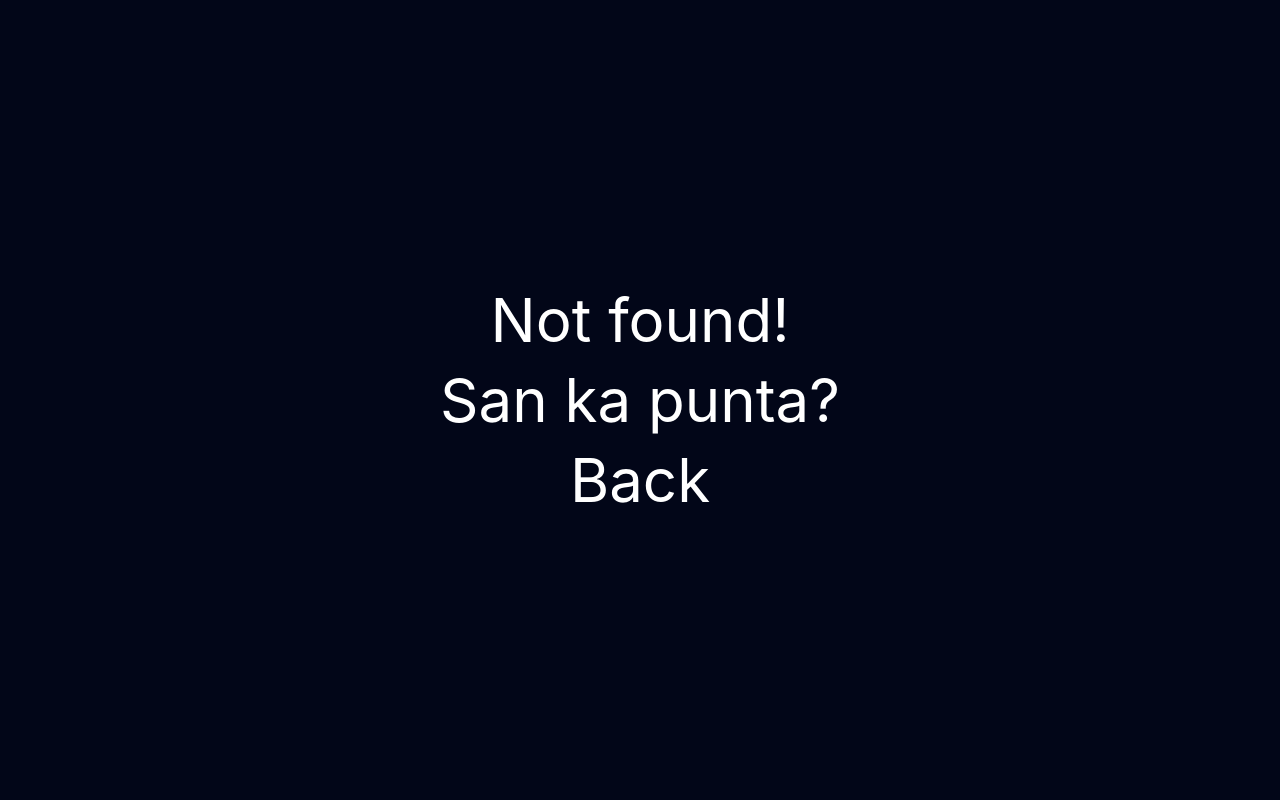
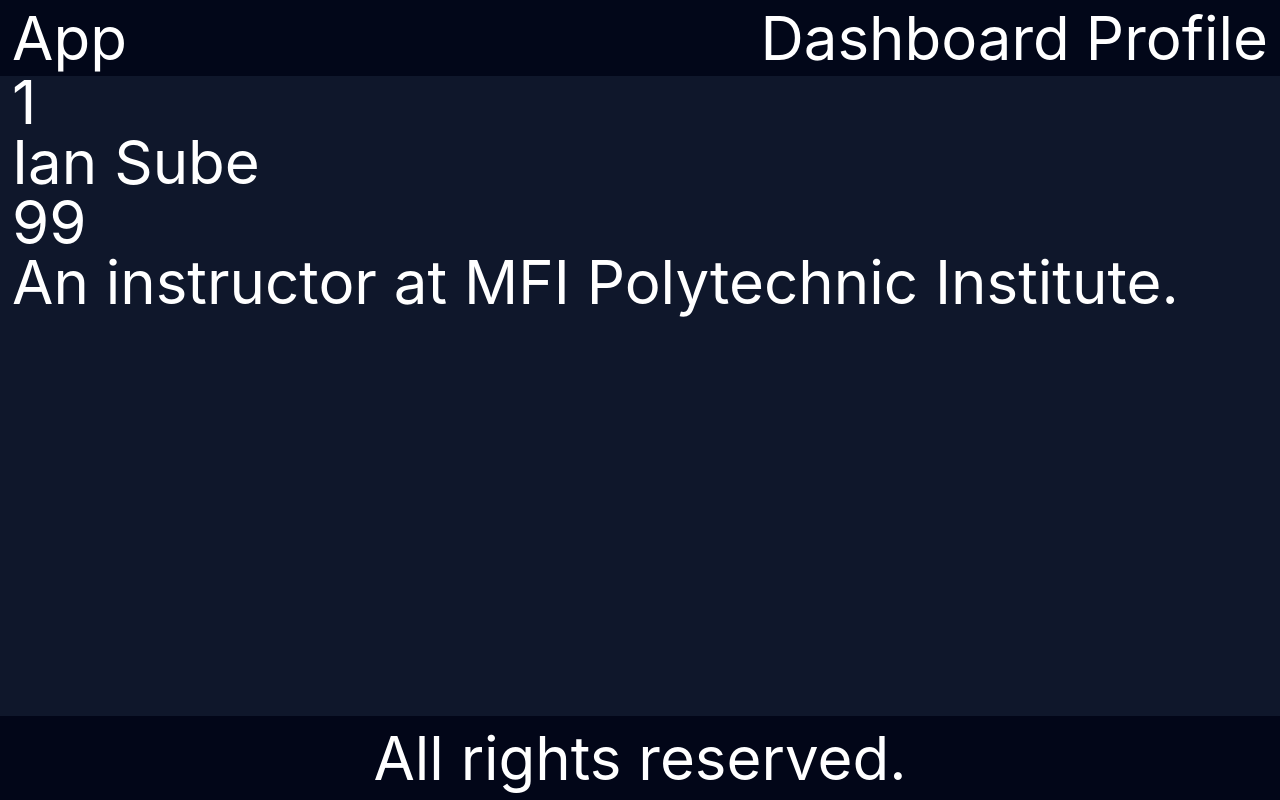
Before and after one commit to cuckoodile/SHS-PHPMYSQL-2026-2027, a React (Vite) app: page /profile/1 in a window 1280 px wide. Before the commit this address had no page. Built offline with nearby package versions, Linux system fonts and the light colour scheme.

Commit message:
Updated Profile page with dynamic data

```diff
--- a/src/pages/Profile.jsx
+++ b/src/pages/Profile.jsx
@@ -1,5 +1,45 @@
 import React from "react";
+import { useParams } from "react-router";
+
+const users = [
+  {
+    id: 1,
+    fullname: "Ian Sube",
+    age: 99,
+    description: "An instructor at MFI Polytechnic Institute.",
+  },
+  {
+    id: 2,
+    fullname: "Chounce De Guzman",
+    age: 10,
+    description: "Makulit....",
+  },
+];
 
 export default function Profile() {
-  return <div>Profile</div>;
+  const userParams = useParams();
+
+  /*
+    useParams return an object
+
+    useParams = {
+    id: 2
+    }
+  */
+
+  return (
+    <div>
+      <p>{userParams.id}</p>
+
+      {users.map((u) =>
+        userParams.id == u.id ? (
+          <div>
+            <p>{u.fullname}</p>
+            <p>{u.age}</p>
+            <p>{u.description}</p>
+          </div>
+        ) : null,
+      )}
+    </div>
+  );
 }
--- a/src/routes/routes.jsx
+++ b/src/routes/routes.jsx
@@ -16,7 +16,7 @@ const routes = createBrowserRouter([
         element: <Dashboard />,
       },
       {
-        path: "profile",
+        path: "profile/:id",
         element: <Profile />,
       },
     ],
```
